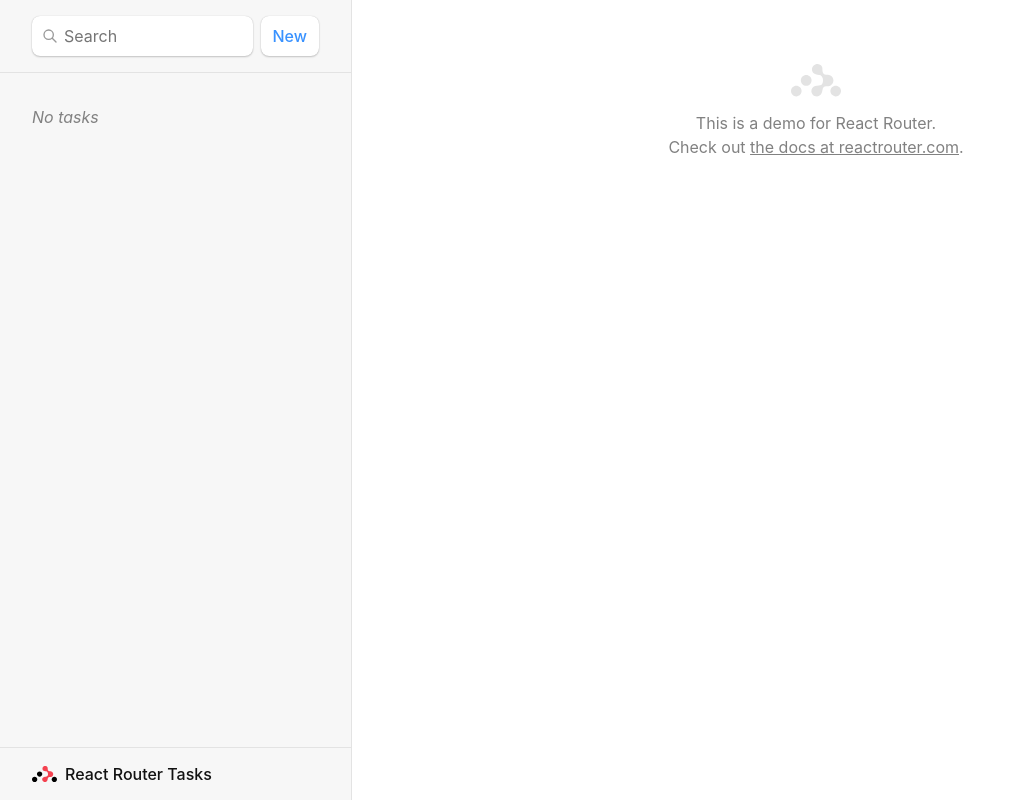
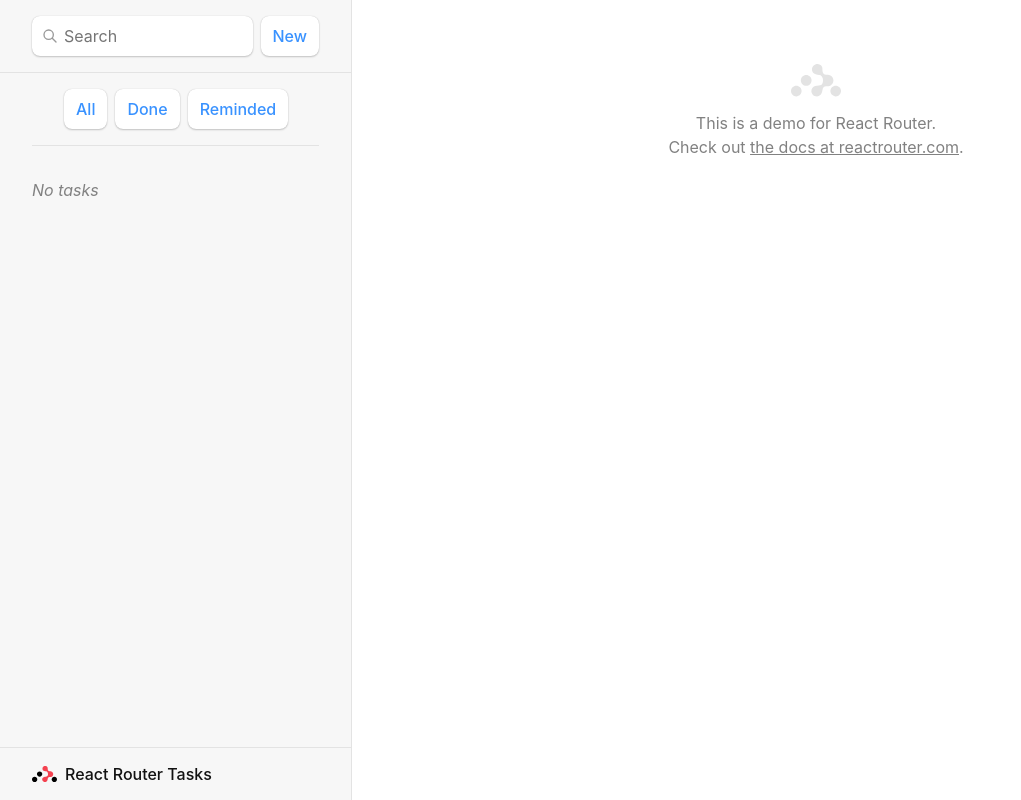
Before and after one commit to Chingiz-Kazim/Step-IT-Tasks, a React (Create React App) app: page / in a window 1280 px wide. Shown: the whole page, without its empty margins (0-1021 px from the left). Built offline with nearby package versions, Linux system fonts and the light colour scheme.

Commit message:
all buttons ready

```diff
--- a/src/index.css
+++ b/src/index.css
@@ -152,6 +152,19 @@
   padding-top: 1rem;
   padding-bottom: 1rem;
   border-bottom: 1px solid #e3e3e3;
+}
+.show{
+  padding-left: 2rem;
+  padding-right: 2rem;
+  display: flex;
+  align-items: center;
+  gap: 0.5rem;
+  padding-top: 1rem;
+  padding-bottom: 1rem;
+  border-bottom: 1px solid #e3e3e3;
+}
+.show>div form{
+  position: relative;
 }
 
 #sidebar>div form {
--- a/src/routes/root.jsx
+++ b/src/routes/root.jsx
@@ -1,6 +1,6 @@
 import { Outlet, NavLink, Link, useLoaderData, Form, redirect, useNavigation, useSubmit } from "react-router-dom";
 import { getTasks, createTask } from "../tasks";
-import { useEffect } from "react";
+import { useEffect, useState } from "react";
 
 export async function action() {
     const task = await createTask();
@@ -18,6 +18,9 @@
     const navigation = useNavigation();
     const submit = useSubmit();
 
+    const [currentFilter, setCurrentFilter] = useState("all");
+
+
     const searching =
         navigation.location &&
         new URLSearchParams(navigation.location.search).has(
@@ -27,6 +30,20 @@
     useEffect(() => {
         document.getElementById("q").value = q;
     }, [q]);
+
+    const handleFilterChange = (filter) => {
+        setCurrentFilter(filter);
+    }
+
+        const filteredTasks = tasks.filter((task) => {
+            if (currentFilter === "all") {
+                return true;
+            } else if (currentFilter === "favorite") {
+                return task.favorite;
+            } else if (currentFilter === "reminded") {
+                return !task.favorite;
+            }
+        });
         return (
             <>
                 <div id="sidebar">
@@ -61,11 +78,22 @@
                         <Form method="post">
                             <button type="submit">New</button>
                         </Form>
+
                     </div>
+                    <Form method="post">
+                        <div className="show">
+                            <button type="button" onClick={() => handleFilterChange("all")}
+            className={currentFilter === "all" ? "active" : ""}>All</button>
+                            <button type="button" onClick={() => handleFilterChange("favorite")}
+            className={currentFilter === "favorite" ? "active" : ""}>Done</button>
+                            <button type="button" onClick={() => handleFilterChange("reminded")}
+            className={currentFilter === "reminded" ? "active" : ""}>Reminded</button>
+                        </div>
+                    </Form>
                     <nav>
                         {tasks.length ? (
                             <ul>
-                            {tasks.map((task) => (
+                                {filteredTasks.map((task) => (
                                     <li key={task.id}>
                                         <NavLink
                                             to={`tasks/${task.id}`}
```
Also changed, not shown: src/routes/task.jsx (+1 -8 lines). Lines whose indentation alone changed are shown as unchanged.
